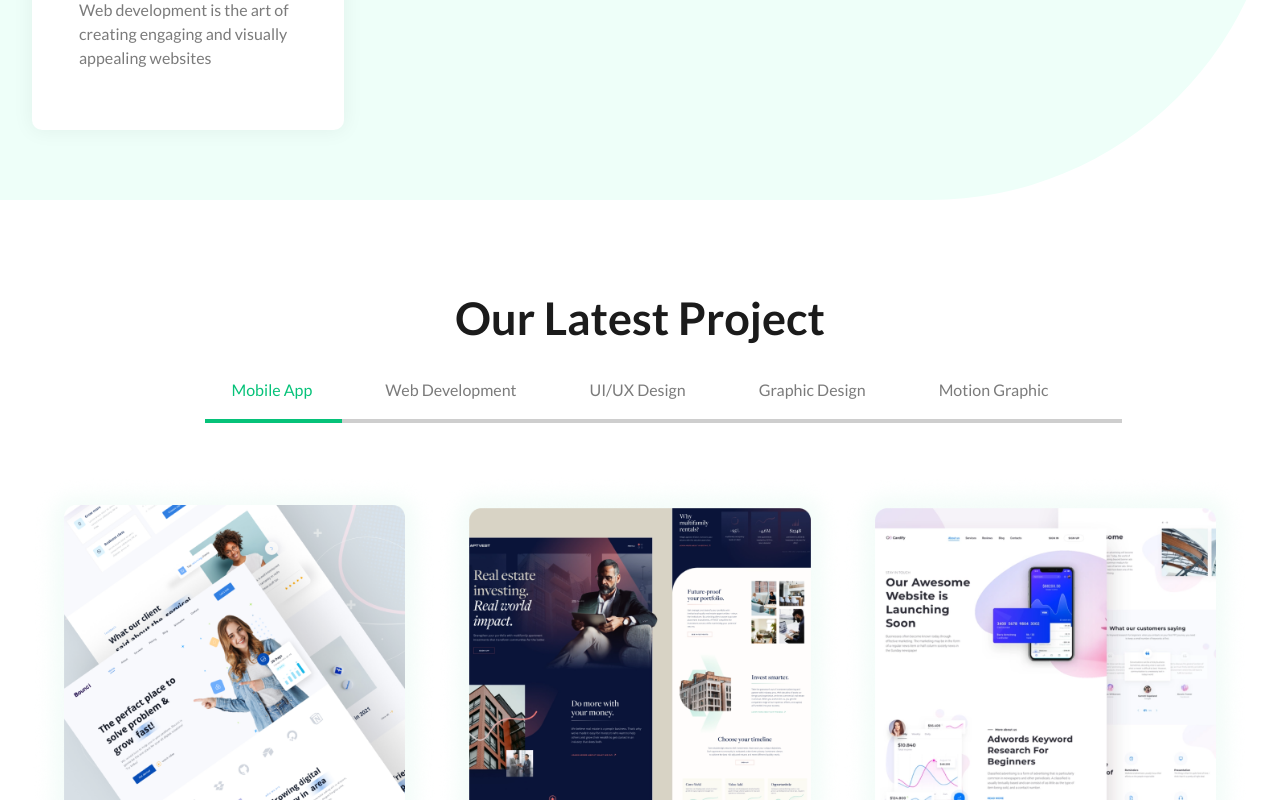
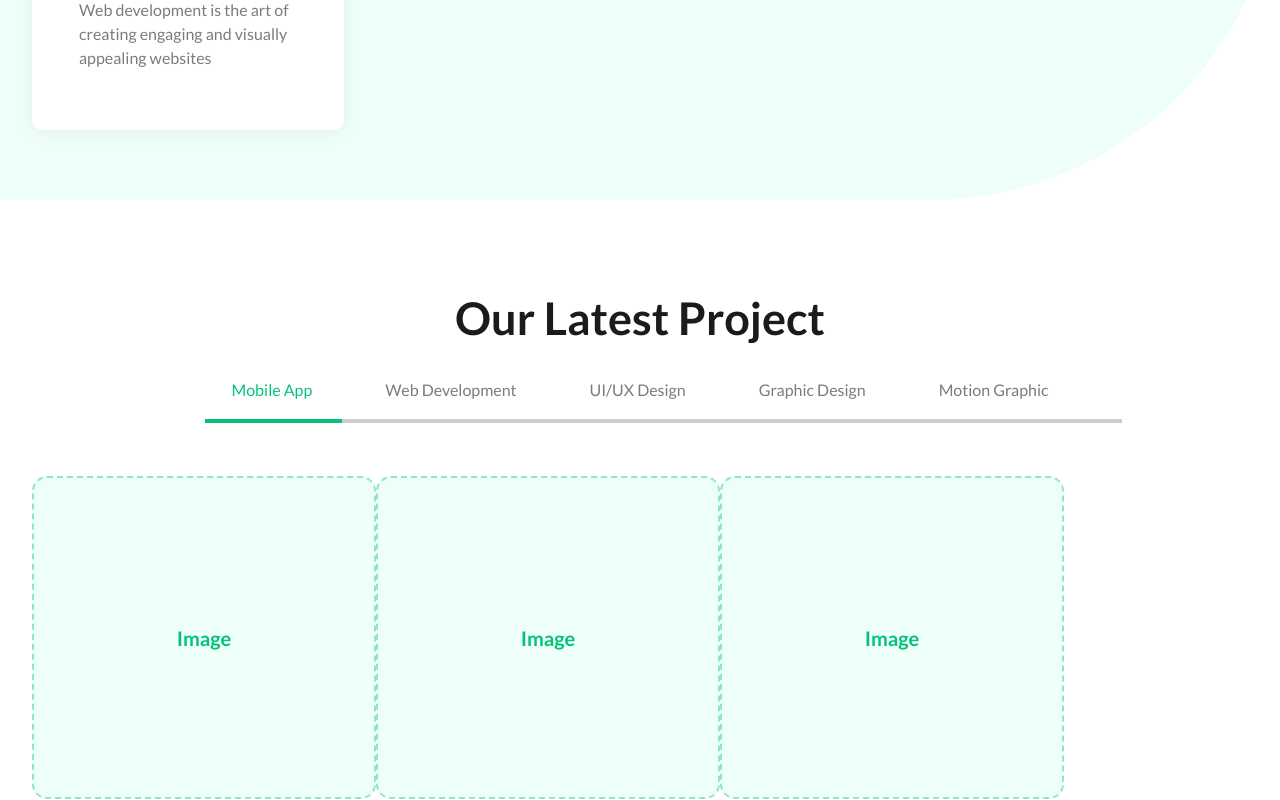
Before and after one commit to saiful-global/CoreWave, a React (Vite) app: page / in a window 1280 px wide. Both pictures are taken after a click on the tab "Mobile App". Shown: the part 1993-2793 px from the top of the page. Built offline with nearby package versions, Linux system fonts and the light colour scheme.

Commit message:
Add working category filter with demo projects to Project section

```diff
--- a/src/Component/Project.jsx
+++ b/src/Component/Project.jsx
@@ -4,10 +4,56 @@ import ProjectImage1 from '../assets/ProjectImage1.png'
 import ProjectImage2 from '../assets/ProjectImage2.png'
 import ProjectImage3 from '../assets/ProjectImage3.png'
 
+// ---------------------------------------------------------------------------
+// PROJECT DATA
+// Every category has exactly 3 projects. The tabs and the cards are both built from this object,
+// so to add or change a project you only edit it here, and the JSX below never needs to change.
+//
+// HOW TO ADD A REAL IMAGE LATER (for any demo project):
+//   1. Put the image in src/assets, for example MobileApp1.png
+//   2. Import it at the top of this file:  import MobileApp1 from '../assets/MobileApp1.png'
+//   3. Replace "image: null" with "image: MobileApp1" for that project.
+// While "image" is null, a "Image" placeholder box is shown instead.
+// ---------------------------------------------------------------------------
+const projects = {
+    'Mobile App': [
+        { title: 'Fitness Tracker App', description: 'Mobile app design that helps users track workouts, goals and daily progress', image: null },
+        { title: 'Food Delivery App', description: 'Mobile app design for ordering meals and tracking deliveries in real time', image: null },
+        { title: 'Digital Banking App', description: 'Mobile app design for managing accounts, payments and transfers safely', image: null },
+    ],
+    'Web Development': [
+        { title: 'Portfolio Landing Page', description: 'Web development is the art of creating engaging and visually appealing websites', image: ProjectImage1 },
+        { title: 'Plant Landing Page', description: 'Web development is the art of creating engaging and visually appealing websites', image: ProjectImage2 },
+        { title: 'Real Estate Landing Page', description: 'Web development is the art of creating engaging and visually appealing websites', image: ProjectImage3 },
+    ],
+    'UI/UX Design': [
+        { title: 'E-commerce Dashboard', description: 'UI/UX design for a clean dashboard that makes managing an online store easy', image: null },
+        { title: 'Travel Booking Experience', description: 'UI/UX design that guides travelers from searching to booking in a few steps', image: null },
+        { title: 'Music Player Interface', description: 'UI/UX design for a simple, modern interface to browse and play music', image: null },
+    ],
+    'Graphic Design': [
+        { title: 'Brand Identity Kit', description: 'Graphic design with logo, colors and typography for a complete brand identity', image: null },
+        { title: 'Event Poster Design', description: 'Graphic design for eye-catching posters that bring more people to your event', image: null },
+        { title: 'Social Media Pack', description: 'Graphic design with ready-to-post templates for a consistent social media look', image: null },
+    ],
+    'Motion Graphic': [
+        { title: 'Logo Animation', description: 'Motion graphic that brings your logo to life with smooth, memorable movement', image: null },
+        { title: 'Explainer Video Intro', description: 'Motion graphic that explains your product clearly in under a minute', image: null },
+        { title: 'Product Promo Reel', description: 'Motion graphic promo that shows off your product features with energy', image: null },
+    ],
+}
+
+// The tab names come from the keys of the object above, in the same order.
+const categories = Object.keys(projects)
+
 const Project = () => {
 
+    // The currently selected category. Web Development is the default, as in your original design.
     const [active, setActive] = useState('Web Development');
-    const categories = ['Mobile App', 'Web Development', 'UI/UX Design', 'Graphic Design', 'Motion Graphic'];
+
+    // The 3 projects of the selected category. When "active" changes, React re-renders
+    // and this line picks the new list, so the cards below update automatically.
+    const currentProjects = projects[active]
 
     // Called when a tab is clicked: it makes the tab active AND scrolls it to the center of the tab bar.
     // This matters on mobile, where the tab bar scrolls sideways and the clicked tab may be half hidden.
@@ -15,6 +61,14 @@ const Project = () => {
     const handleTabClick = (item, event) => {
         setActive(item)
         event.currentTarget.scrollIntoView({ behavior: 'smooth', inline: 'center', block: 'nearest' })
+    }
+
+    // Lets keyboard users select a tab with Enter or Space (a plain <li> does not react to the keyboard by default).
+    const handleTabKeyDown = (item, event) => {
+        if (event.key === 'Enter' || event.key === ' ') {
+            event.preventDefault()
+            handleTabClick(item, event)
+        }
     }
 
   return (
@@ -33,8 +87,9 @@ const Project = () => {
                   - From 1024px (lg): overflow-visible, because your desktop gray line is drawn by the
                     pseudo-element (after:) of each tab, which is wider than the tab itself (200%).
                     With overflow-x-auto that wider line would create a pointless scrollbar.
+                  - role="tablist" / role="tab" / aria-selected tell screen readers this is a tab control.
                 */}
-                <ul className='flex w-max max-w-full mx-auto overflow-x-auto lg:overflow-visible [scrollbar-width:none] [&::-webkit-scrollbar]:hidden gap-0 lg:gap-18.25 pb-8 lg:pb-13.25'>
+                <ul role='tablist' className='flex w-max max-w-full mx-auto overflow-x-auto lg:overflow-visible [scrollbar-width:none] [&::-webkit-scrollbar]:hidden gap-0 lg:gap-18.25 pb-8 lg:pb-13.25'>
                     {/*
                       Underline of each tab (the "after:" classes on the <li> below):
                       - Mobile/tablet: each tab draws its own underline with the same width as the tab (after:w-full),
@@ -45,7 +100,11 @@ const Project = () => {
                     {categories.map((item) => (
                     <li
                         key={item}
+                        role='tab'
+                        aria-selected={active === item}
+                        tabIndex={0}
                         onClick={(event) => handleTabClick(item, event)}
+                        onKeyDown={(event) => handleTabKeyDown(item, event)}
                         className={`shrink-0 whitespace-nowrap px-4 sm:px-6 lg:px-0 cursor-pointer font-Lato text-[16px] font-medium relative pb-5.25 duration-300 ${active === item ? 'text-Primary01 after:bg-Primary01' : 'text-BodyText after:bg-[#CECECE]'} after:content-[""] after:h-1 after:absolute after:bottom-0 after:left-0 after:w-full lg:after:-left-1/3 lg:after:w-[200%]`}
                     >{item}</li>
                     ))}
@@ -59,30 +118,35 @@ const Project = () => {
               - Desktop (1024px+): lg:flex with no gap, exactly your original layout.
               The "min-w-0" on each card lets it shrink on small laptops; without it the images keep
               their natural width and push the page sideways.
+              key={active}: when the category changes, React sees a different key and replaces the whole
+              card list instead of reusing the old one, so images never "flash" the previous project.
             */}
-            <div className='grid grid-cols-1 sm:grid-cols-2 gap-8 lg:flex lg:gap-0'>
-                <div className='lg:min-w-0'>
-                    {/* w-full h-auto: the image fills its card and keeps its ratio. loading="lazy": downloaded only when the visitor scrolls near it. */}
-                    <img className='w-full h-auto rounded-[15px]' src={ProjectImage1} alt="Portfolio landing page design preview" loading='lazy' />
-                        <h3 className='pt-5 pb-1.75 font-Lato font-semibold text-[22px] leading-7.5 text-BlackTextColor text-center'>Portfolio Landing Page</h3>
-                        <p className='max-w-86 mx-auto font-Lato font-normal text-[16px] leading-5.5 text-BodyText text-center'>Web development is the art of creating engaging and visually appealing websites </p>
-                </div>
-                <div className='lg:min-w-0'>
-                    <img className='w-full h-auto rounded-[15px]' src={ProjectImage2} alt="Plant landing page design preview" loading='lazy' />
-                        <h3 className='pt-5 pb-1.75 font-Lato font-semibold text-[22px] leading-7.5 text-BlackTextColor text-center'>Plant Landing Page</h3>
-                        <p className='max-w-86 mx-auto font-Lato font-normal text-[16px] leading-5.5 text-BodyText text-center'>Web development is the art of creating engaging and visually appealing websites </p>
-                </div>
-                {/*
-                  Third card, tablet only: with 2 columns it would sit alone on the second row at the left.
-                  sm:col-span-2 lets it use the whole row, then sm:w-[calc(50%-1rem)] gives it exactly the
-                  width of one column (1rem = half of the 2rem gap) and sm:mx-auto centers it.
-                  From lg these are reset, because the desktop layout is flex.
-                */}
-                <div className='lg:min-w-0 sm:col-span-2 sm:w-[calc(50%-1rem)] sm:mx-auto lg:w-auto lg:mx-0'>
-                    <img className='w-full h-auto rounded-[15px]' src={ProjectImage3} alt="Real estate landing page design preview" loading='lazy' />
-                        <h3 className='pt-5 pb-1.75 font-Lato font-semibold text-[22px] leading-7.5 text-BlackTextColor text-center'>Real Estate Landing Page</h3>
-                        <p className='max-w-86 mx-auto font-Lato font-normal text-[16px] leading-5.5 text-BodyText text-center'>Web development is the art of creating engaging and visually appealing websites </p>
-                </div>
+            <div key={active} className='grid grid-cols-1 sm:grid-cols-2 gap-8 lg:flex lg:gap-0'>
+                {currentProjects.map((project, index) => (
+                    // Third card, tablet only: with 2 columns it would sit alone on the second row at the left.
+                    // sm:col-span-2 lets it use the whole row, then sm:w-[calc(50%-1rem)] gives it exactly the
+                    // width of one column (1rem = half of the 2rem gap) and sm:mx-auto centers it.
+                    // From lg these are reset, because the desktop layout is flex.
+                    <div
+                        key={project.title}
+                        className={`lg:min-w-0 ${index === 2 ? 'sm:col-span-2 sm:w-[calc(50%-1rem)] sm:mx-auto lg:w-auto lg:mx-0' : ''}`}
+                    >
+                        {project.image ? (
+                            // Real image: w-full h-auto fills the card and keeps its ratio.
+                            // loading="lazy": downloaded only when the visitor scrolls near it.
+                            <img className='w-full h-auto rounded-[15px]' src={project.image} alt={`${project.title} preview`} loading='lazy' />
+                        ) : (
+                            // Demo placeholder shown while "image" is null.
+                            // aspect-[16/15] gives it roughly the same shape as your real project images.
+                            // If your final images have a different shape, change this ratio.
+                            <div className='w-full aspect-[16/15] rounded-[15px] bg-BackgroundColor01 border-2 border-dashed border-Primary01/40 flex items-center justify-center font-Lato font-semibold text-[20px] text-Primary01'>
+                                Image
+                            </div>
+                        )}
+                        <h3 className='pt-5 pb-1.75 font-Lato font-semibold text-[22px] leading-7.5 text-BlackTextColor text-center'>{project.title}</h3>
+                        <p className='max-w-86 mx-auto font-Lato font-normal text-[16px] leading-5.5 text-BodyText text-center'>{project.description}</p>
+                    </div>
+                ))}
             </div>
             <div className='pt-10 lg:pt-11.5 text-center'>
                 <a className='px-6.25 py-[14.5px] bg-Primary01 text-white rounded-[5px] font-Lato font-semibold text-[16px] hover:shadow-2xl transition duration-300' href="">View All Projects</a>
```
